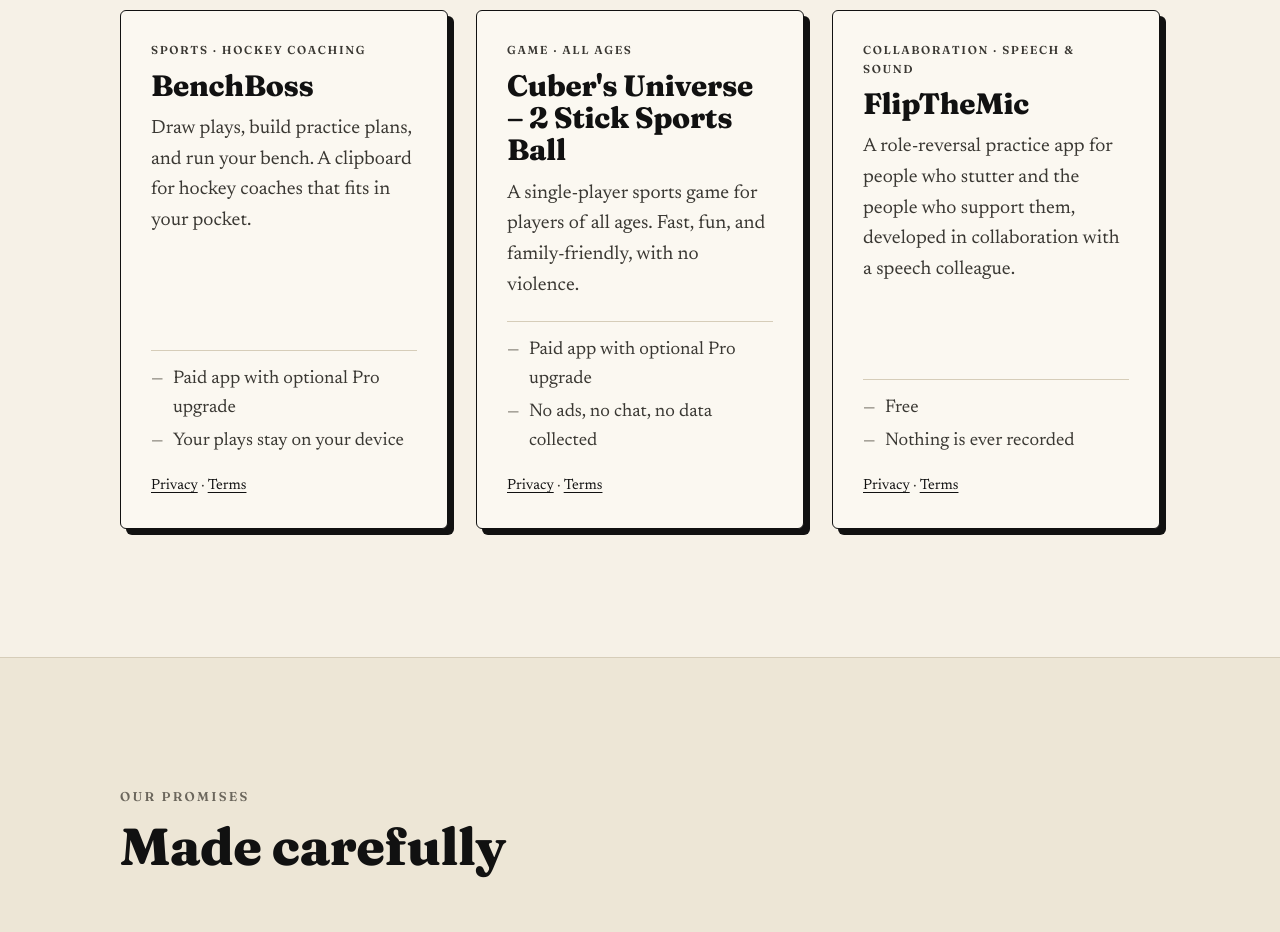
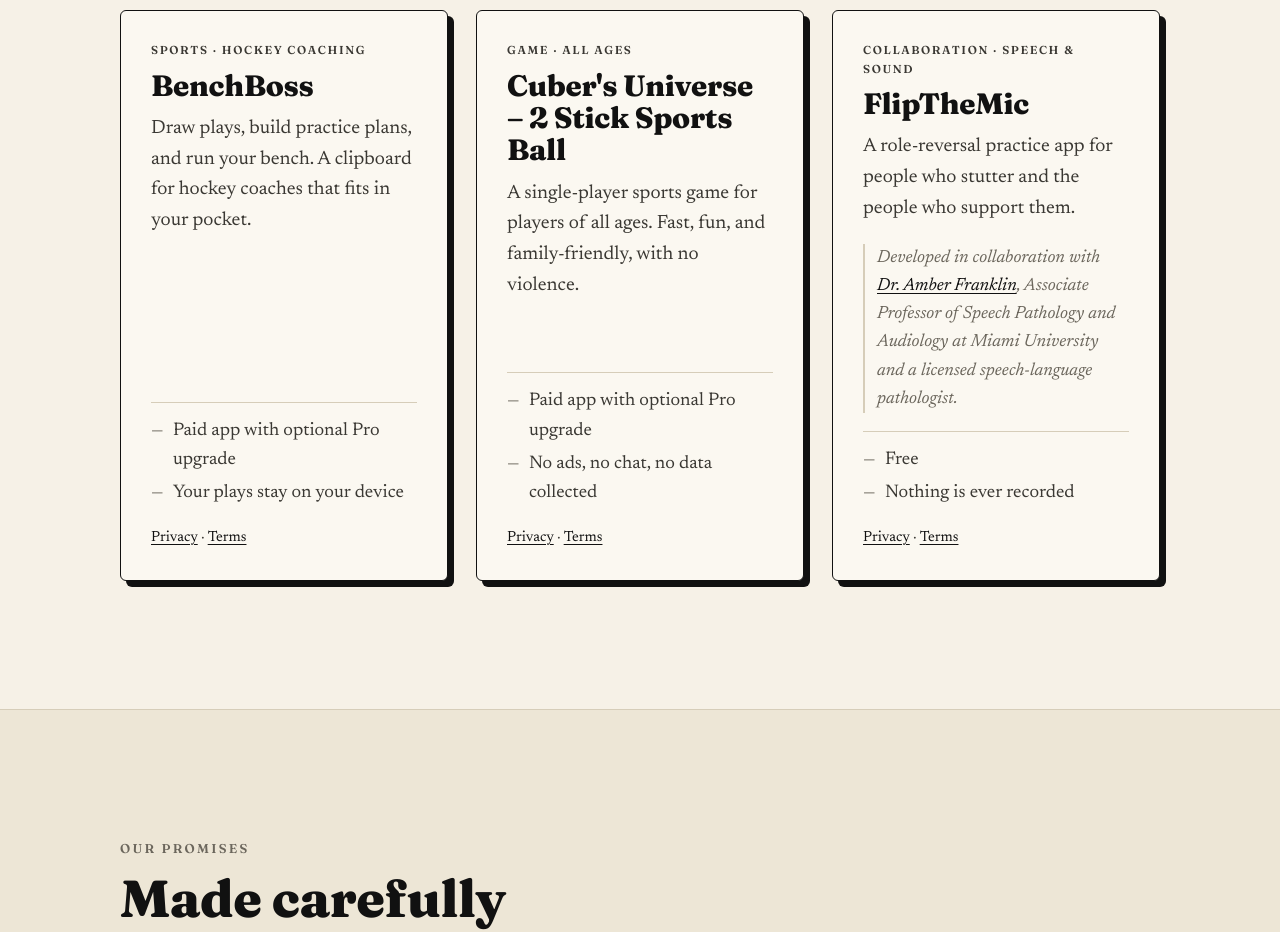
Before and after one commit to drpaj12/whistle-raven-AND-footnote, a plain HTML site: page index.html in a window 1280 px wide. Shown: the part 1740-2672 px from the top of the page. Drawn offline with Linux system fonts and the light colour scheme.

Commit message:
Credit Dr. Amber Franklin as FlipTheMic collaborator
Co-Authored-By: Claude Opus 5.5 <noreply@anthropic.com>

```diff
--- a/index.html
+++ b/index.html
@@ -132,7 +132,8 @@
           <article class="app">
             <p class="app__tag">Collaboration &middot; Speech &amp; sound</p>
             <h3>FlipTheMic</h3>
-            <p>A role-reversal practice app for people who stutter and the people who support them, developed in collaboration with a speech colleague.</p>
+            <p>A role-reversal practice app for people who stutter and the people who support them.</p>
+            <p class="app__credit">Developed in collaboration with <a href="https://miamioh.edu/profiles/cas/amber-franklin.html" rel="noopener">Dr.&nbsp;Amber Franklin</a>, Associate Professor of Speech Pathology and Audiology at Miami University and a licensed speech-language pathologist.</p>
             <ul class="app__facts">
               <li>Free</li>
               <li>Nothing is ever recorded</li>
--- a/styles.css
+++ b/styles.css
@@ -220,3 +220,5 @@ nav a[aria-current="page"]::after { transform: scaleX(1); }
 @media (max-width: 900px) { .apps__grid { grid-template-columns: 1fr; max-width: 560px; margin: 0 auto; } }
 @media (max-width: 600px) { .legal-strip__links { grid-template-columns: 1fr; } }
 @media (max-width: 400px) { nav a { font-size: .9rem; } .brand span { display: none; } }
+.app__credit { font-size: .92em; font-style: italic; color: var(--muted) !important; border-left: 2px solid var(--rule); padding-left: 12px; }
+.app__credit a { color: var(--ink); text-underline-offset: 3px; }
```
